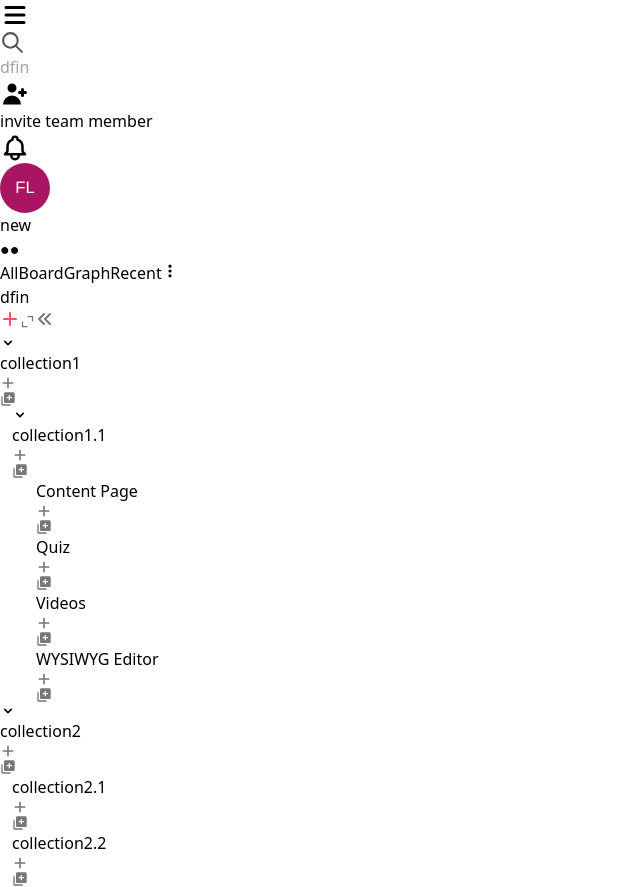
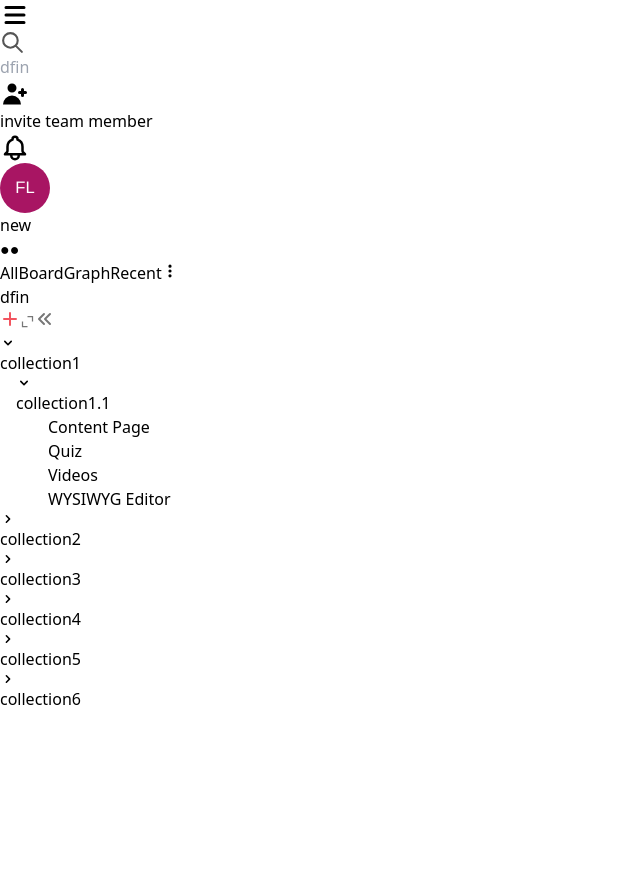
Before and after one commit to webdevmrinal/tree-structure-editor, a React (Vite) app: page / in a window 1280 px wide. Shown: the whole page, without its empty margins (0-640 px from the left). After the commit the page ends 800 px from the top, so only its background shows below. Built offline with nearby package versions, Linux system fonts and the light colour scheme.

Commit message:
adds expand/collapse to the container node and other UI changes to the tree

```diff
--- a/package.json
+++ b/package.json
@@ -21,7 +21,8 @@
     "react-icons": "^4.10.1",
     "react-redux": "^8.1.1",
     "react-router-dom": "^6.14.2",
-    "redux": "^4.2.1"
+    "redux": "^4.2.1",
+    "uuid": "^9.0.0"
   },
   "devDependencies": {
     "@types/react": "^18.2.15",
--- a/src/components/Drawer.jsx
+++ b/src/components/Drawer.jsx
@@ -40,6 +40,7 @@ function Drawer({ isDrawerOpen, setIsDrawerOpen }) {
               node={node}
               level={0}
               setSelectedNodeId={setSelectedNodeId}
+              selectedNodeId={selectedNodeId}
             />
           ))}
         </div>
--- a/src/components/Header.jsx
+++ b/src/components/Header.jsx
@@ -42,7 +42,7 @@ function Header({isDrawerOpen, setIsDrawerOpen}) {
             </span>
           </div>
           <HiOutlineBell size={30} />
-          <CustomAvatar isNew={true} isOnline={false} name={"F L"} />
+          <CustomAvatar isNew={true} isOnline={true} name={"F L"} />
         </div>
       </div>
     </div>
--- a/src/components/TreeNode.jsx
+++ b/src/components/TreeNode.jsx
@@ -1,30 +1,77 @@
-import React from "react";
+import React, { useState } from "react";
 import { BiSolidAddToQueue } from "react-icons/bi";
-import { HiChevronDown, HiPlus } from "react-icons/hi";
+import { HiChevronDown, HiChevronRight, HiPlus } from "react-icons/hi";
 
-function TreeNode({ node, level, setSelectedNodeId }) {
+function TreeNode({ node, level, selectedNodeId, setSelectedNodeId }) {
+  const [isOpen, setIsOpen] = useState(node.isOpen);
+
+  const handleToggle = () => {
+    setIsOpen(!isOpen);
+  };
+
+  const handleNodeSelect = () => {
+    setSelectedNodeId(node.id);
+  };
+
+  const childIsSelected =
+    node.type === "container" &&
+    node.children &&
+    node.children.some((child) => child.id === selectedNodeId);
+
+  console.log(selectedNodeId);
+
   return (
-    <div style={{ paddingLeft: `${level * 0.75}rem`, paddingRight: "0px" }}>
+    <div
+      style={{ paddingLeft: `${level * 1}rem`, paddingRight: "0px" }}
+      className={
+        node.id === selectedNodeId
+          ? "border-l-2 border-[#f2545f] bg-gray-200"
+          : ""
+      }
+    >
       <div className="py-1">
-        <span className="w-full flex justify-between">
-          <div className={node.type === "container" ? "font-semibold" : ""}>
+        <div
+          className={
+            node.type === "container" && childIsSelected
+              ? "bg-gray-200 font-semibold w-full flex justify-between items-center"
+              : "w-full flex justify-between items-center"
+          }
+        >
+          <div
+            className={
+              node.type === "container"
+                ? "font-semibold py-1 w-full cursor-pointer"
+                : "w-full p-1 cursor-pointer"
+            }
+            onClick={
+              node.type === "container" ? handleToggle : handleNodeSelect
+            }
+          >
             {node.type === "container" ? (
-              <HiChevronDown className="inline-block" />
+              isOpen ? (
+                <HiChevronDown className="inline-block" />
+              ) : (
+                <HiChevronRight className="inline-block" />
+              )
             ) : null}
-            <span>{node.name}</span>
+            <span className="select-none">{node.name}</span>
           </div>
-          <div className="flex gap-3">
-            <HiPlus color="#777" />
-            <BiSolidAddToQueue color="#777" />
-          </div>
-        </span>
+          {node.type === "container" && childIsSelected ? (
+            <div className="flex gap-3">
+              <HiPlus color="#777" />
+              <BiSolidAddToQueue color="#777" />
+            </div>
+          ) : null}
+        </div>
       </div>
-      {node.children &&
+      {isOpen &&
+        node.children &&
         node.children.map((childNode) => (
           <TreeNode
             key={childNode.id}
             node={childNode}
             level={level + 1}
+            selectedNodeId={selectedNodeId}
             setSelectedNodeId={setSelectedNodeId}
           />
         ))}
--- a/src/utils/treeDataStructure.js
+++ b/src/utils/treeDataStructure.js
@@ -1,34 +1,38 @@
+import { v4 as uuidv4 } from 'uuid';
+
 const treeData = [
   {
-    id: 1,
+    id: uuidv4(),
     type: "container",
+    isOpen:true,
     name: "collection1",
     children: [
       {
-        id: 7,
+        id: uuidv4(),
         type: "container",
+        isOpen:true,
         name: "collection1.1",
         children: [
           {
-            id: 2,
+            id: uuidv4(),
             name: "Content Page",
             type: "leaf",
             content: "Some content",
           },
           {
-            id: 3,
+            id: uuidv4(),
             name: "Quiz",
             type: "leaf",
             content: "Some other content",
           },
           {
-            id: 8,
+            id: uuidv4(),
             name: "Videos",
             type: "leaf",
             content: "Some other content",
           },
           {
-            id: 9,
+            id: uuidv4(),
             name: "WYSIWYG Editor",
             type: "leaf",
             content: "Some other content",
@@ -38,18 +42,43 @@ const treeData = [
     ],
   },
   {
-    id: 4,
+    id: uuidv4(),
     type: "container",
+    isOpen:false,
     name: "collection2",
     children: [
       {
-        id: 5,
+        id: uuidv4(),
         name: "collection2.1",
         type: "leaf",
         content: "Even more content",
       },
-      { id: 6, name: "collection2.2", type: "leaf", content: "And some more" },
+      { id: uuidv4(), name: "collection2.2", type: "leaf", content: "And some more" },
     ],
+  },
+  {
+    id: uuidv4(),
+    type: "container",
+    isOpen:false,
+    name: "collection3",
+  },
+  {
+    id: uuidv4(),
+    type: "container",
+    isOpen:false,
+    name: "collection4",
+  },
+  {
+    id: uuidv4(),
+    type: "container",
+    isOpen:false,
+    name: "collection5",
+  },
+  {
+    id: uuidv4(),
+    type: "container",
+    isOpen:false,
+    name: "collection6",
   },
 ];
 export default treeData;
```
Also changed, not shown: 1 other file (tests, documents, lock files or other folders).
